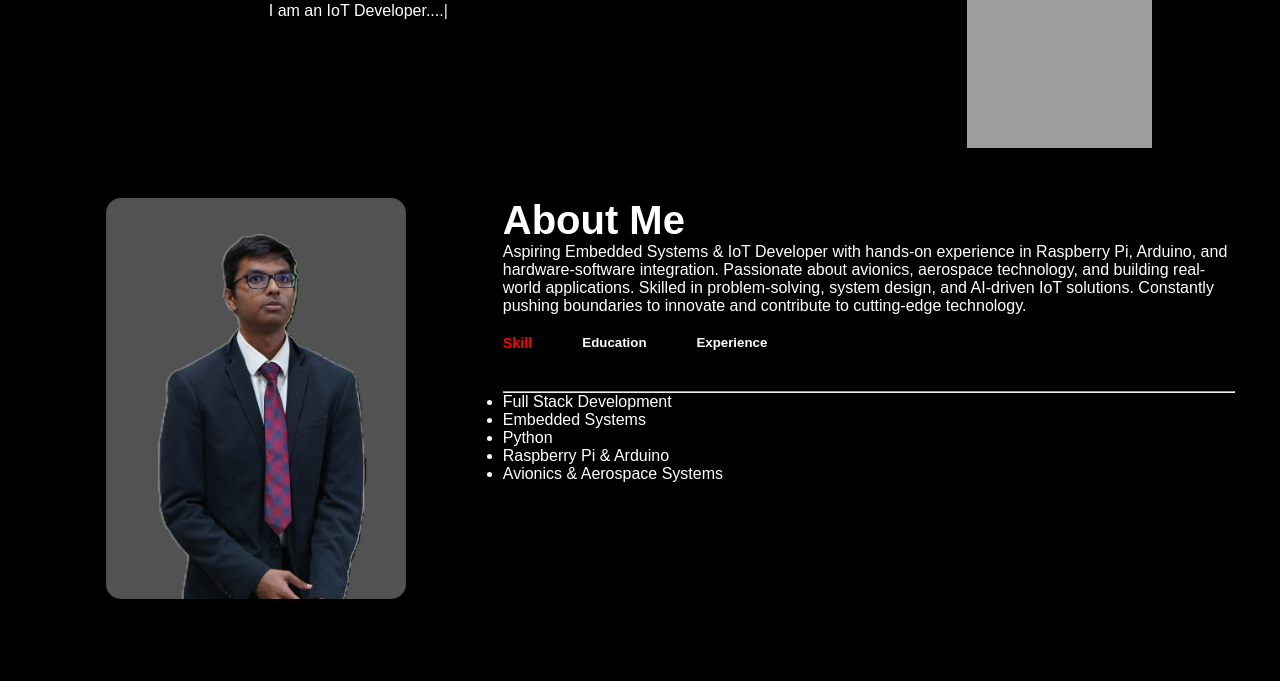
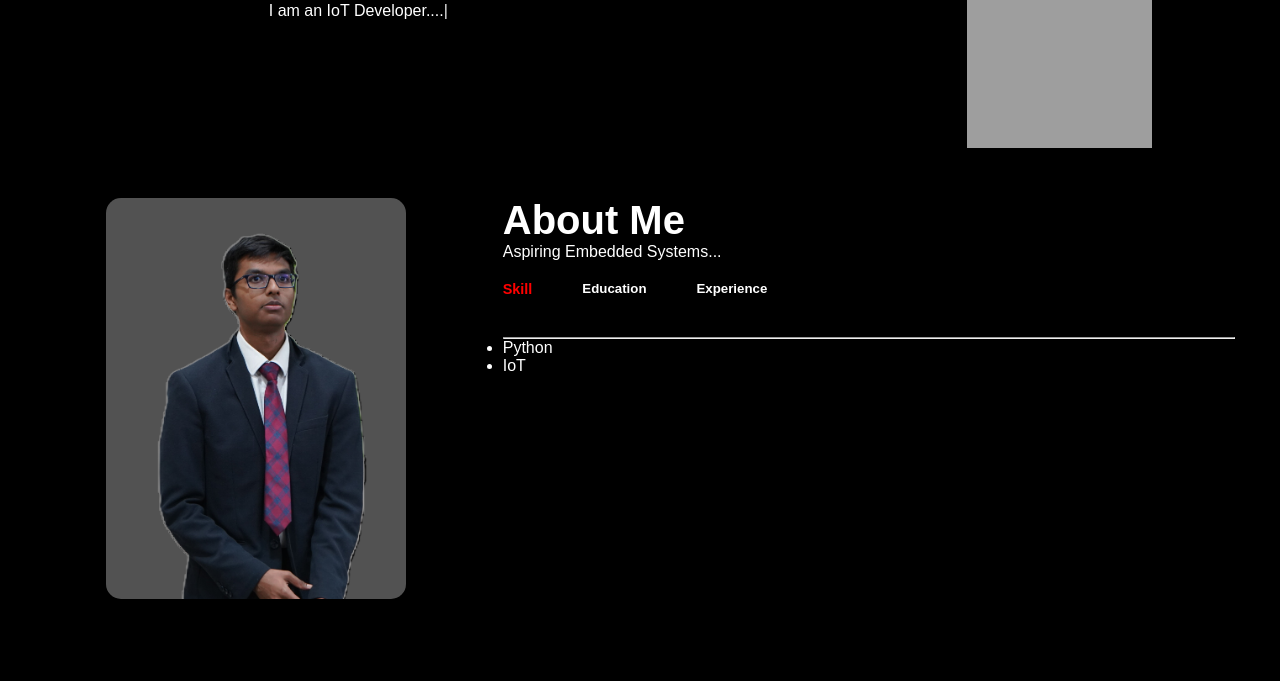
Before and after one commit to devrox244/Personal-Portfolio, a Flask app: page / in a window 1280 px wide. Shown: the part 409-1090 px from the top of the page. Run offline with Flask 3, Linux system fonts and the light colour scheme; some libraries are stand-ins or nearby versions; grey boxes are pictures that could not be loaded.

Commit message:
Editable Descriptions

```diff
--- a/app.py
+++ b/app.py
@@ -32,15 +32,34 @@ class Achievement(db.Model):
     date = db.Column(db.String(50), nullable=False)
     image = db.Column(db.String(500), nullable=False) # Increased length for long URLs
 
+# Changing the Profile Descriptions requires an additional db
+class ProfileSection(db.Model):
+    id = db.Column(db.Integer, primary_key=True)
+    name = db.Column(db.String(50), unique=True, nullable=False) # 'skills', 'experience', etc.
+    content = db.Column(db.Text, nullable=False) # We will store HTML or JSON here
+
 # Create the database
 with app.app_context():
     db.create_all()
 
-# home route
+# In your home route, fetch these and send them to the template
 @app.route("/")
 def home():
     achievements = Achievement.query.all()
-    return render_template("index.html", achievements=achievements, admin=session.get("logged_in"))
+    # Get profile data or provide defaults if the DB is empty
+    sections = {s.name: s.content for s in ProfileSection.query.all()}
+
+    # Default values so the site doesn't look empty the first time
+    defaults = {
+        "about": "Aspiring Embedded Systems...",
+        "skills": "<li>Python</li><li>IoT</li>",
+        "experience": "<li>Internship...</li>",
+        "education": "<li>University...</li>"
+    }
+    # Merge defaults with DB values
+    data = {key: sections.get(key, defaults[key]) for key in defaults}
+
+    return render_template("index.html", achievements=achievements, admin=session.get("logged_in"), profile=data)
 
 # Login
 @app.route("/login", methods=["GET", "POST"])
@@ -61,6 +80,24 @@ def login():
 def logout():
     session.pop("logged_in", None)
     return redirect(url_for("home"))
+
+# route to save section edits
+@app.route("/save_section", methods=["POST"])
+def save_section():
+    if not session.get("logged_in"):
+        return jsonify({"status": "fail"}), 401
+
+    data = request.json
+    section = ProfileSection.query.filter_by(name=data['name']).first()
+
+    if section:
+        section.content = data['content']
+    else:
+        section = ProfileSection(name=data['name'], content=data['content'])
+        db.session.add(section)
+
+    db.session.commit()
+    return jsonify({"status": "success"})
 
 # --- Helper Function ---
 def fix_drive_link(url):
--- a/static/script.js
+++ b/static/script.js
@@ -32,6 +32,25 @@ form.addEventListener('submit', e => {
             .then(response => console.log('Success!', response))
             .catch(error => console.error('Error!', error.message))
 })
+
+// saves the edited content
+function saveSection(sectionName, elementId) {
+    const element = document.getElementById(elementId);
+    const content = element.innerHTML; // Saves the <li> tags exactly as they are
+
+    fetch('/save_section', {
+        method: 'POST',
+        headers: { 'Content-Type': 'application/json' },
+        body: JSON.stringify({ name: sectionName, content: content })
+    })
+    .then(response => response.json())
+    .then(data => {
+        if(data.status === 'success') {
+            alert(sectionName + " updated permanently!");
+        }
+    })
+    .catch(err => console.error("Save failed:", err));
+}
 
 function openAchievementForm() {
     let form = document.getElementById("achievement-form");
--- a/templates/index.html
+++ b/templates/index.html
@@ -4,11 +4,10 @@
     <meta charset="UTF-8" />
     <meta name="viewport" content="width=device-width, initial-scale=1.0" />
     <title>Devadyumna's Portfolio</title>
-    <link rel="stylesheet" href="static\styles.css" />
+    <link rel="stylesheet" href="static/styles.css" />
   </head>
 
   <body>
-    <!-- nav-bar -->
     <header>
       <nav class="navi-bar">
         <div class="name">Devadyumna Vijay Kumar</div>
@@ -30,8 +29,6 @@
 
     <div style="width: 100%; border: 1px solid red;"></div>
 
-    <!-- home section -->
-
     <div class="home" id="home">
       <div class="intro">
         <p>
@@ -44,8 +41,6 @@
       </div>
     </div>
 
-    <!-- about section -->
-
     <div class="about" id="about">
       <div class="container">
         <div class="row">
@@ -54,69 +49,63 @@
           </div>
           <div class="col-2">
             <h1>About Me</h1>
-            <p contenteditable="{{ admin }}">Aspiring Embedded Systems & IoT Developer with hands-on experience in Raspberry Pi, Arduino, and hardware-software integration. Passionate about avionics, aerospace technology, and building real-world applications. Skilled in problem-solving, system design, and AI-driven IoT solutions. Constantly pushing boundaries to innovate and contribute to cutting-edge technology.</p>
+            <p id="about-me" contenteditable="{{ admin }}">
+              {{ profile.about }}
+            </p>
+            {% if admin %}
+              <button class="save-btn" onclick="saveSection('about', 'about-me')">Save About Me</button>
+            {% endif %}
+
             <div class="tab-titles">
               <h5 class="tab-links active-title" onclick="opencon('skill')">Skill</h5>
               <h5 class="tab-links" onclick="opencon('education')">Education</h5>
               <h5 class="tab-links" onclick="opencon('experience')">Experience</h5>
             </div>
             <hr>
-            <!-- Editable Skills -->
+
             <div class="tab-content active-tab" id="skill">
-              <ul contenteditable="{{ admin }}">
-                <!-- Makes list editable if logged in -->
-                <li>Full Stack Development</li>
-                <li>Embedded Systems</li>
-                <li>Python</li>
-                <li>Raspberry Pi & Arduino</li>
-                <li>Avionics & Aerospace Systems</li>
+              <ul id="editable-skills" contenteditable="{{ admin }}">
+                {{ profile.skills | safe }}
               </ul>
+              {% if admin %}
+                <button class="save-btn" onclick="saveSection('skills', 'editable-skills')">Save Skills</button>
+              {% endif %}
             </div>
 
-            <!-- Editable Experience -->
             <div class="tab-content" id="experience">
-              <ul contenteditable="{{ admin }}">
-                <li>
-                  Wizgrad Internship | Full Stack Development | Feb - March, 2024
-                </li>
-                <li>
-                  Softapper | Full Stack Development | May 2024 - present
-                </li>
+              <ul id="editable-experience" contenteditable="{{ admin }}">
+                {{ profile.experience | safe }}
               </ul>
+              {% if admin %}
+                <button class="save-btn" onclick="saveSection('experience', 'editable-experience')">Save Experience</button>
+              {% endif %}
             </div>
 
-            <!-- Editable Education -->
             <div class="tab-content" id="education">
-              <ul contenteditable="{{ admin }}">
-                <li>
-                  Fiitjee World School<br />11th - 12th <br />2020 - 2022
-                </li>
-                <li>
-                  Manipal University Jaipur <br />B.Tech CSE with IoT (Hons) <br />2022 - present
-                </li>
+              <ul id="editable-education" contenteditable="{{ admin }}">
+                {{ profile.education | safe }}
               </ul>
+              {% if admin %}
+                <button class="save-btn" onclick="saveSection('education', 'editable-education')">Save Education</button>
+              {% endif %}
             </div>
           </div>
         </div>
       </div>
     </div>
 
-    <!-- achievements and posts section -->
     <div class="ach-pos" id="posts">
       <div class="add">
         <h1>Achievements and Posts</h1>
-
         {% if admin %}
           <a class="add-button"><button class="add-btn" name="add" onclick="openAchievementForm()">+ New</button></a>
         {% endif %}
       </div>
 
-      <!-- Popup Background Overlay -->
       <div id="popup-overlay" onclick="closeAchievementForm()"></div>
 
-      <!-- Achievement Form Popup -->
       <div id="achievement-form">
-        <form action="/add_achievement" method="post" enctype="multipart/form-data">
+        <form action="/add_achievement" method="post">
           <h2>Add New Achievement</h2>
           <button type="button" class="close-btn" onclick="closeAchievementForm()">✖</button>
           <input type="text" name="name" placeholder="Enter Achievement Title" class="form-input" required />
@@ -131,7 +120,7 @@
         {% for achievement in achievements %}
           <a class="card-link">
             <div class="card">
-              <img src="static/uploads/{{ achievement.image }}" alt="{{ achievement.name }}" />
+              <img src="{{ achievement.image }}" alt="{{ achievement.name }}" />
               <div class="card-body">
                 <h4>{{ achievement.name }}</h4>
                 <hr>
@@ -147,42 +136,33 @@
       </div>
     </div>
 
-    <!-- Edit Achievement Popup Form -->
     <div id="edit-achievement-form" class="popup">
-      <form id="edit-form" action="/edit_achievement" method="post" enctype="multipart/form-data">
+      <form id="edit-form" action="/edit_achievement" method="post">
         <h2>Edit Achievement</h2>
         <button type="button" class="close-btn" onclick="closeEditForm()">✖</button>
-
-        <input type="hidden" name="id" id="edit-id" /> <!-- Hidden field for ID -->
+        <input type="hidden" name="id" id="edit-id" />
         <input type="text" name="name" id="edit-name" placeholder="Title" class="form-input" required />
         <input type="text" name="description" id="edit-description" placeholder="Description" class="form-input" required />
         <input type="date" name="date" id="edit-date" class="form-input" required />
-        <input type="file" name="image" id="edit-image" class="form-input" />
-
+        <input type="text" name="image_url" id="edit-image-url" placeholder="Update Drive Image Link" class="form-input" />
         <button type="submit" class="submit-btn">Update Achievement</button>
       </form>
     </div>
 
-    <!-- achievements button -->
     <button id="toggle-btn" onclick="toggleAchievements()">Show More</button>
 
     <div style="width: 100%; border: 1px solid red;"></div>
-    <!-- Contact me -->
 
     <div class="Contact" id="contact">
       <div class="ContactInfo">
         <h1>Contact Me</h1>
-        <p>
-          <i class="fa-solid fa-envelope"></i> devadyumavijay@outlook.com
-        </p>
-        <p>
-          <i class="fa-solid fa-phone"></i> +91 89059 59835
-        </p>
+        <p><i class="fa-solid fa-envelope"></i> devadyumavijay@outlook.com</p>
+        <p><i class="fa-solid fa-phone"></i> +91 89059 59835</p>
         <div class="SocialIcons">
-          <a href="https://www.instagram.com/devadyumnavijay_3750?igsh=MWJuM2E4bjgyYm51Zg=="><i class="fa-brands fa-instagram"></i></a>
-          <a href="https://www.linkedin.com/in/devadyumna-vijay-kumar-667633250?utm_source=share&utm_campaign=share_via&utm_content=profile&utm_medium=android_app"><i class="fa-brands fa-linkedin"></i></a>
+          <a href="https://www.instagram.com/devadyumnavijay_3750"><i class="fa-brands fa-instagram"></i></a>
+          <a href="https://www.linkedin.com/in/devadyumna-vijay-kumar-667633250"><i class="fa-brands fa-linkedin"></i></a>
         </div>
-        <a href="" download><button class="resume-btn">Download Resume</button></a>
+        <a href="#" download><button class="resume-btn">Download Resume</button></a>
       </div>
 
       <div class="ContactForm">
@@ -196,9 +176,7 @@
     </div>
 
     <div class="copyright">
-      <p>
-        All rights reserved&copy. <br />Made by Devadyumna Vijay Kumar.
-      </p>
+      <p>All rights reserved&copy. <br />Made by Devadyumna Vijay Kumar.</p>
     </div>
 
     <script src="https://kit.fontawesome.com/bd8c73bde2.js" crossorigin="anonymous"></script>
```
